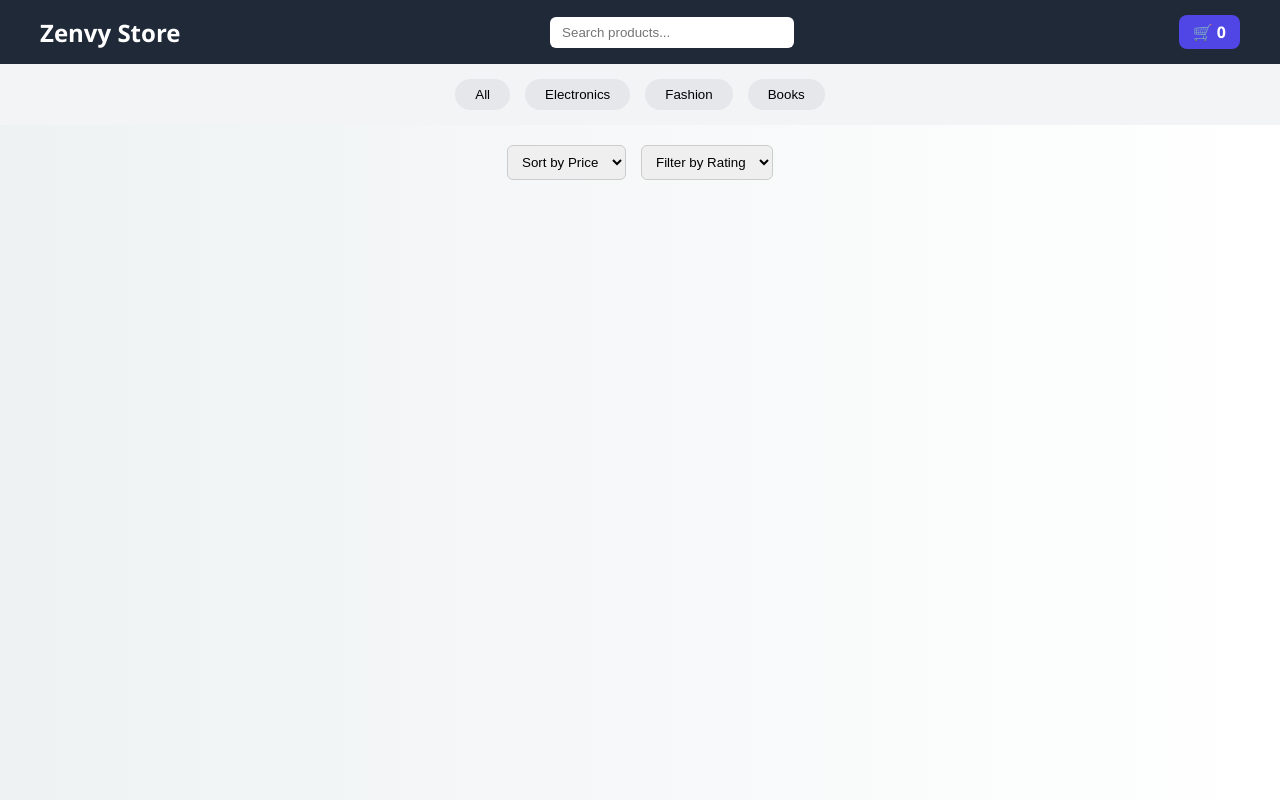
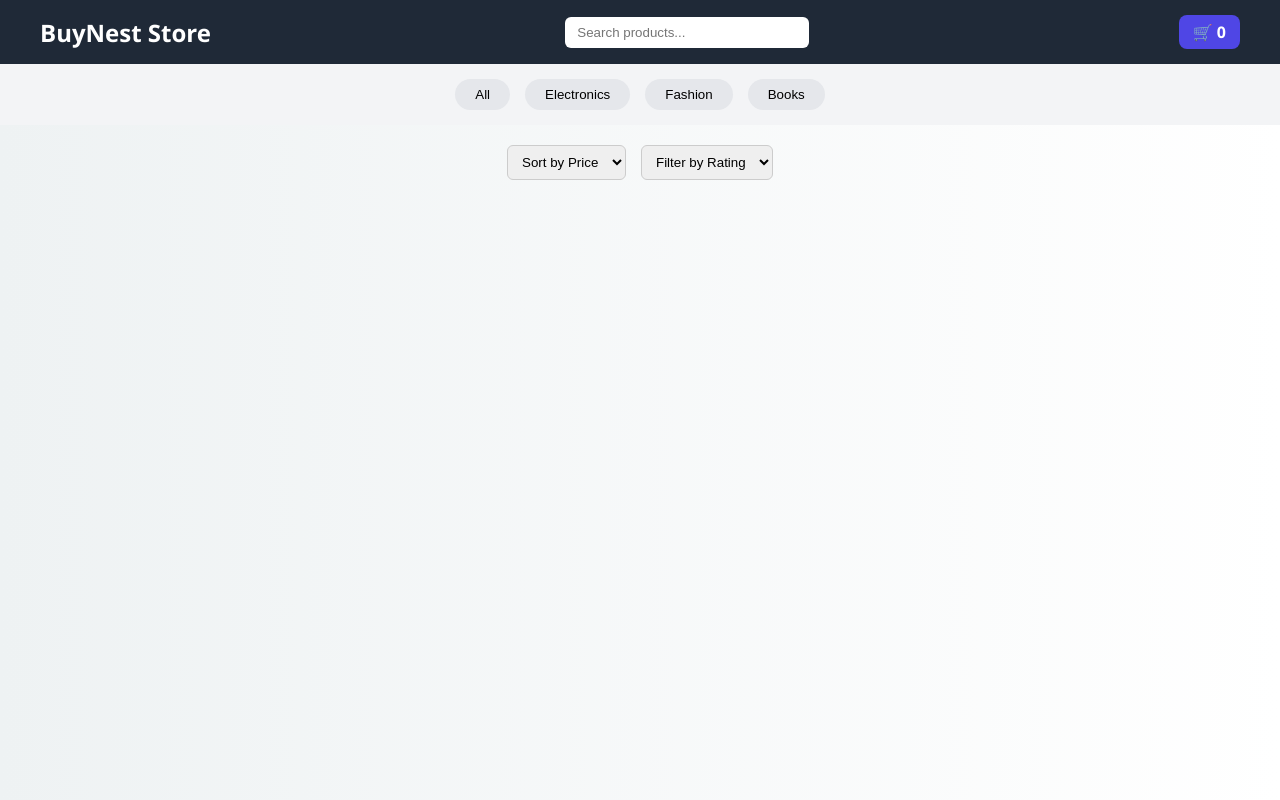
Before and after one commit to rajsuryawanshi2005/Online-Store-Homepage, a plain HTML site: page index.html in a window 1280 px wide. Drawn offline with Linux system fonts and the light colour scheme; no server answers.

Commit message:
Name Change

```diff
--- a/index.html
+++ b/index.html
@@ -2,7 +2,7 @@
 <html lang="en">
 <head>
   <meta charset="UTF-8">
-  <title>Zenvy Store</title>
+  <title>BuyNest Store</title>
   <meta name="viewport" content="width=device-width, initial-scale=1.0">
 
   <link rel="stylesheet" href="style.css">
@@ -11,7 +11,7 @@
 <body>
 
 <header>
-  <h2 class="logo">Zenvy Store</h2>
+  <h2 class="logo">BuyNest Store</h2>
   <input type="text" id="search" placeholder="Search products...">
 
   <div class="cart">
```
